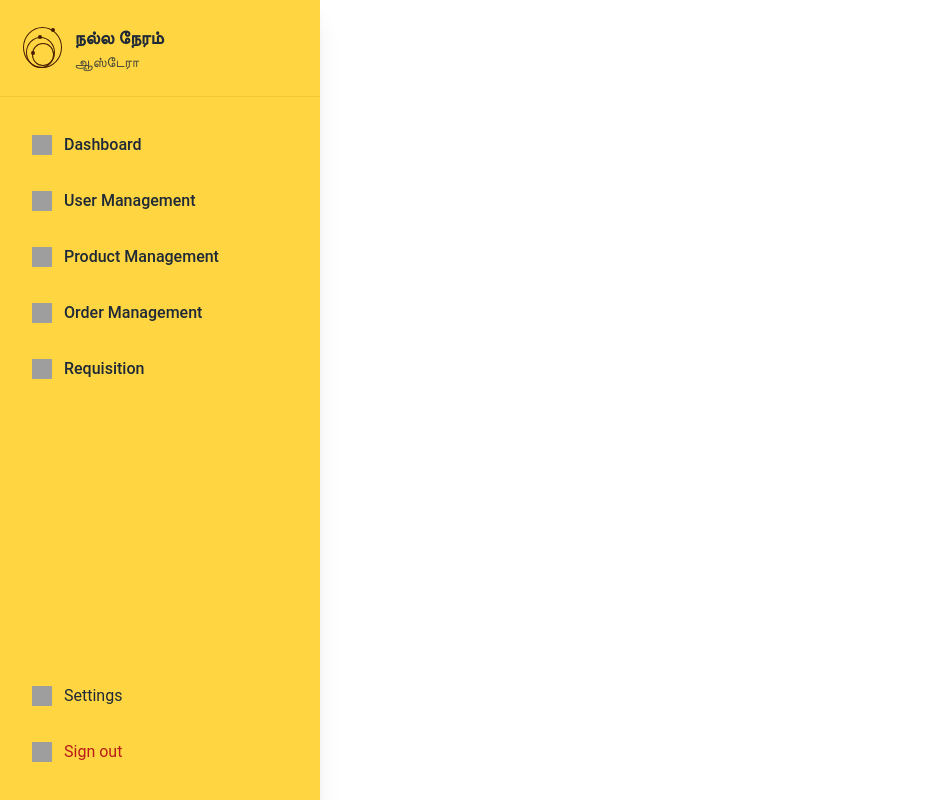
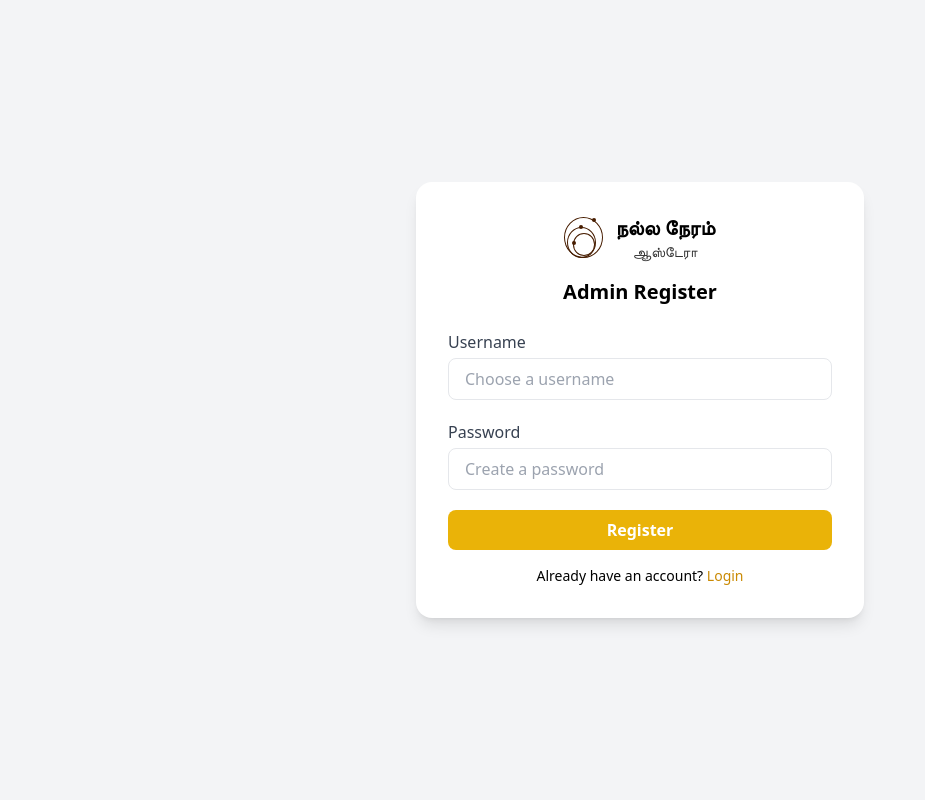
Before and after one commit to devendhiran013/astro, a React (Create React App) app: page /admin-register in a window 1280 px wide. Shown: the top 800 px of the page, without its empty margins (0-925 px from the left). Built offline with nearby package versions, Linux system fonts and the light colour scheme; grey boxes are pictures that could not be loaded.

Commit message:
Login And Register page created

```diff
--- a/src/App.js
+++ b/src/App.js
@@ -7,41 +7,42 @@ import UserManagementPage from "./Components/Screens/UserManagement";
 import OrderManagementPage from "./Components/Screens/OrderMangementPage";
 import Dashboard from "./Components/Screens/Dashboard";
 import RequisitionPage from "./Components/Screens/RequistionPage";
+import AdminLogin from "./Components/Screens/Login";
+import AdminRegister from "./Components/Screens/Register";
 
-import "./App.css";
+export default function App() {
+  const navigate = useNavigate();
+  const [isMobileSidebarOpen, setIsMobileSidebarOpen] = useState(false);
 
-function App() {
-  const [isMobileSidebarOpen, setIsMobileSidebarOpen] = useState(false);
-  const navigate = useNavigate();
-
-  // Mobile navigation handler
   const handleMobileNavigate = (id, path) => {
-    setIsMobileSidebarOpen(false); // close first
-
-    // wait for sidebar animation to finish, then navigate
-    setTimeout(() => {
-      navigate(path);
-    }, 150);
+    setIsMobileSidebarOpen(false);
+    setTimeout(() => navigate(path), 150);
   };
 
   return (
+    <>
+      <Routes>
+        {/* PUBLIC ROUTES (NO SIDEBAR) */}
+        <Route path="/" element={<Navigate to="/admin-login" replace />} />
+        <Route path="/admin-login" element={<AdminLogin />} />
+        <Route path="/admin-register" element={<AdminRegister />} />
+      </Routes>
+      {/* ADMIN PAGES WITH SIDEBAR */}
+
       <div className="flex h-screen overflow-hidden">
 
-      {/* Desktop Sidebar (Left side) */}
+        {/* Desktop Sidebar */}
         <div className="hidden md:block w-80">
           <SideBar onNavigate={(id, path) => navigate(path)} />
         </div>
 
-      {/* Mobile Sidebar (Right side) */}
+        {/* Mobile Sidebar */}
         {isMobileSidebarOpen && (
           <>
-          {/* Background overlay */}
             <div
               className="fixed inset-0 bg-black bg-opacity-40 z-40"
               onClick={() => setIsMobileSidebarOpen(false)}
             />
-
-          {/* Slide-in Sidebar */}
             <div className="fixed top-0 right-0 w-64 h-full bg-[#FFD641] z-50 shadow-xl">
               <SideBar onNavigate={handleMobileNavigate} />
             </div>
@@ -56,10 +57,9 @@ function App() {
           ☰
         </button>
 
-      {/* Main Content */}
-      <div className="flex-1 overflow-y-auto relative">
+        {/* MAIN CONTENT  */}
+        <div className="flex-1 overflow-y-auto">
           <Routes>
-          <Route path="/" element={<Navigate to="/dashboard" replace />} />
             <Route path="/dashboard" element={<Dashboard />} />
             <Route path="/product-management" element={<ProductManagementPage />} />
             <Route path="/user-management" element={<UserManagementPage />} />
@@ -68,7 +68,9 @@ function App() {
           </Routes>
         </div>
       </div>
+
+
+
+    </>
   );
 }
-
-export default App;
--- /dev/null
+++ b/src/Components/Screens/Login.jsx
@@ -0,0 +1,114 @@
+"use client";
+import { useState } from "react";
+import { useNavigate } from "react-router-dom";
+import axios from "axios";
+
+export default function AdminLogin() {
+    const navigate = useNavigate();
+    const [form, setForm] = useState({ username: "", password: "" });
+    const [error, setError] = useState("");
+
+    const handleChange = (e) => {
+        setForm({ ...form, [e.target.name]: e.target.value });
+    };
+
+    const handleSubmit = async (e) => {
+        e.preventDefault();
+        setError("");
+
+        try {
+            const res = await axios.post("http://localhost:5000/auth/login/admin", {
+                username: form.username,
+                password: form.password,
+            });
+
+            localStorage.setItem("adminToken", res.data.token);
+
+            navigate("/dashboard");
+        } catch (err) {
+            setError("Invalid username or password");
+        }
+    };
+
+
+    return (
+        <div className="min-h-screen flex items-center justify-center bg-gray-100 px-4">
+            <div className="w-full max-w-md bg-white p-8 rounded-2xl shadow-lg">
+
+                {/* LOGO + NAME */}
+                <div className="flex items-center gap-3 justify-center mb-4">
+                    <div className="relative w-[38.24px] h-[40.09px]">
+                        <div className="relative w-[39px] h-[41px] -top-px -left-px rounded-[19.74px/20.66px] border-[1.23px] border-solid border-[#471d00]">
+                            <div className="absolute w-[29px] h-[33px] top-[7px] left-0.5">
+                                <div className="absolute w-[29px] h-[31px] top-0.5 left-0 rounded-[14.49px/15.42px] border-[1.23px] border-solid border-[#471d00]"></div>
+                                <div className="absolute w-[22px] h-[23px] top-2 left-1.5 rounded-[11.1px/11.41px] border-[1.23px] border-solid border-[#471d00]"></div>
+                                <div className="absolute w-1 h-1 top-0 left-3 bg-[#471d00] rounded-[2.16px]"></div>
+                                <div className="absolute w-1 h-1 top-4 left-[5px] bg-[#471d00] rounded-[2.16px]"></div>
+                            </div>
+                            <div className="absolute w-1 h-1 top-0 left-[27px] bg-[#471d00] rounded-[2.16px]"></div>
+                        </div>
+                    </div>
+
+                    <div>
+                        <h1 className="text-xl font-semibold">நல்ல நேரம்</h1>
+                        <p className="text-sm opacity-80 text-center">ஆஸ்டேரா</p>
+                    </div>
+                </div>
+
+                <h2 className="text-xl font-bold text-center mb-6">Admin Login</h2>
+
+                {error && (
+                    <p className="text-red-600 text-center text-sm mb-3">{error}</p>
+                )}
+
+                <form onSubmit={handleSubmit} className="space-y-5">
+
+                    <div>
+                        <label className="block text-gray-700 font-medium mb-1">Username</label>
+                        <input
+                            type="text"
+                            name="username"
+                            required
+                            value={form.username}
+                            onChange={handleChange}
+                            className="w-full px-4 py-2 rounded-lg border focus:ring-2 focus:ring-yellow-400 outline-none"
+                            placeholder="Enter your username"
+                        />
+                    </div>
+
+                    <div>
+                        <label className="block text-gray-700 font-medium mb-1">Password</label>
+                        <input
+                            type="password"
+                            name="password"
+                            required
+                            value={form.password}
+                            onChange={handleChange}
+                            className="w-full px-4 py-2 rounded-lg border focus:ring-2 focus:ring-yellow-400 outline-none"
+                            placeholder="Enter your password"
+                        />
+                    </div>
+
+                    <button
+                        type="submit"
+                        className="w-full bg-yellow-500 text-white py-2 rounded-lg font-semibold hover:bg-yellow-600 transition"
+                    >
+                        Login
+                    </button>
+
+                </form>
+
+                <p className="text-center mt-4 text-sm">
+                    Don't have an account?{" "}
+                    <span
+                        className="text-yellow-600 font-medium cursor-pointer"
+                        onClick={() => navigate("/admin-register")}
+                    >
+                        Register
+                    </span>
+                </p>
+
+            </div>
+        </div>
+    );
+}
--- /dev/null
+++ b/src/Components/Screens/Register.jsx
@@ -0,0 +1,95 @@
+"use client";
+import { useState } from "react";
+import { useNavigate } from "react-router-dom";
+
+export default function AdminRegister() {
+  const navigate = useNavigate();
+  const [form, setForm] = useState({ username: "", password: "" });
+
+  const handleChange = (e) => {
+    setForm({ ...form, [e.target.name]: e.target.value });
+  };
+
+  const handleSubmit = (e) => {
+    e.preventDefault();
+    console.log("Register details:", form);
+    navigate("/admin-login");
+  };
+
+  return (
+    <div className="min-h-screen flex items-center justify-center bg-gray-100 px-4">
+      <div className="w-full max-w-md bg-white p-8 rounded-2xl shadow-lg">
+
+        {/* LOGO + NAME */}
+        <div className="flex items-center gap-3 justify-center mb-4">
+          <div className="relative w-[38.24px] h-[40.09px]">
+            <div className="relative w-[39px] h-[41px] -top-px -left-px rounded-[19.74px/20.66px] border-[1.23px] border-solid border-[#471d00]">
+              <div className="absolute w-[29px] h-[33px] top-[7px] left-0.5">
+                <div className="absolute w-[29px] h-[31px] top-0.5 left-0 rounded-[14.49px/15.42px] border-[1.23px] border-solid border-[#471d00]"></div>
+                <div className="absolute w-[22px] h-[23px] top-2 left-1.5 rounded-[11.1px/11.41px] border-[1.23px] border-solid border-[#471d00]"></div>
+                <div className="absolute w-1 h-1 top-0 left-3 bg-[#471d00] rounded-[2.16px]"></div>
+                <div className="absolute w-1 h-1 top-4 left-[5px] bg-[#471d00] rounded-[2.16px]"></div>
+              </div>
+              <div className="absolute w-1 h-1 top-0 left-[27px] bg-[#471d00] rounded-[2.16px]"></div>
+            </div>
+          </div>
+
+          <div>
+            <h1 className="text-xl font-semibold">நல்ல நேரம்</h1>
+            <p className="text-sm opacity-80 text-center">ஆஸ்டேரா</p>
+          </div>
+        </div>
+
+        <h2 className="text-xl font-bold text-center mb-6">Admin Register</h2>
+
+        <form onSubmit={handleSubmit} className="space-y-5">
+
+          <div>
+            <label className="block text-gray-700 font-medium mb-1">Username</label>
+            <input
+              type="text"
+              name="username"
+              required
+              value={form.username}
+              onChange={handleChange}
+              className="w-full px-4 py-2 rounded-lg border focus:ring-2 focus:ring-yellow-400 outline-none"
+              placeholder="Choose a username"
+            />
+          </div>
+
+          <div>
+            <label className="block text-gray-700 font-medium mb-1">Password</label>
+            <input
+              type="password"
+              name="password"
+              required
+              value={form.password}
+              onChange={handleChange}
+              className="w-full px-4 py-2 rounded-lg border focus:ring-2 focus:ring-yellow-400 outline-none"
+              placeholder="Create a password"
+            />
+          </div>
+
+          <button
+            type="submit"
+            className="w-full bg-yellow-500 text-white py-2 rounded-lg font-semibold hover:bg-yellow-600 transition"
+          >
+            Register
+          </button>
+
+        </form>
+
+        <p className="text-center mt-4 text-sm">
+          Already have an account?{" "}
+          <span
+            className="text-yellow-600 font-medium cursor-pointer"
+            onClick={() => navigate("/admin-login")}
+          >
+            Login
+          </span>
+        </p>
+
+      </div>
+    </div>
+  );
+}
```
Lines whose indentation alone changed are shown as unchanged.
